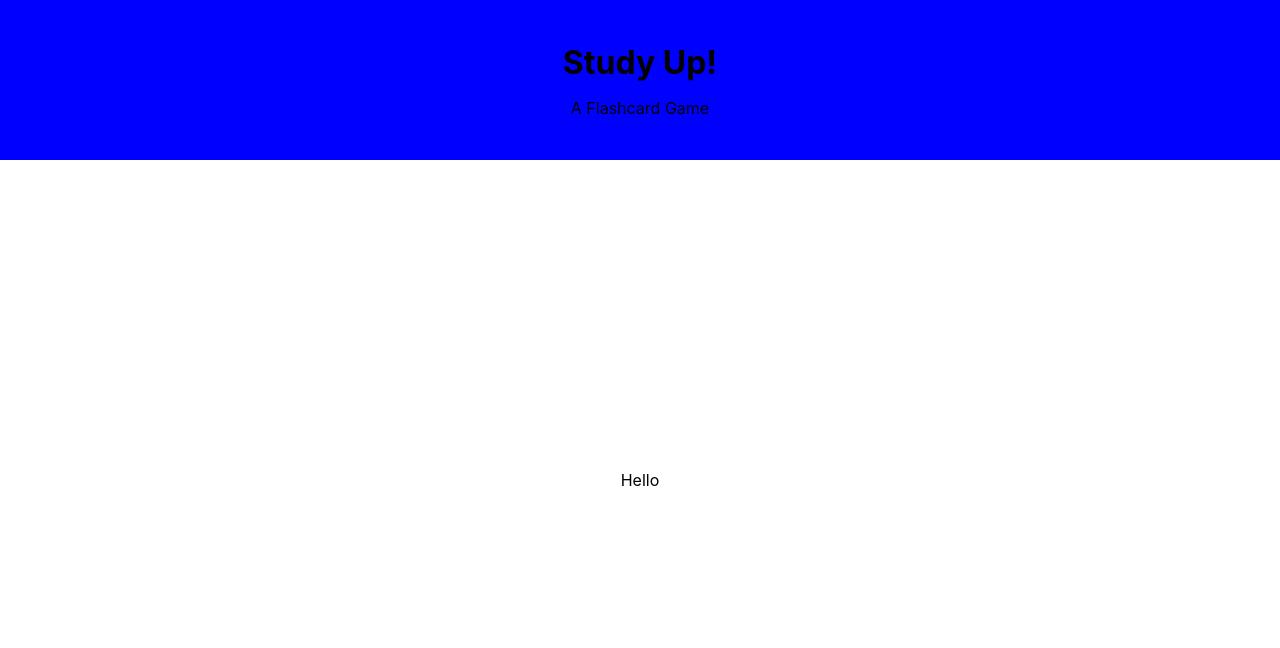
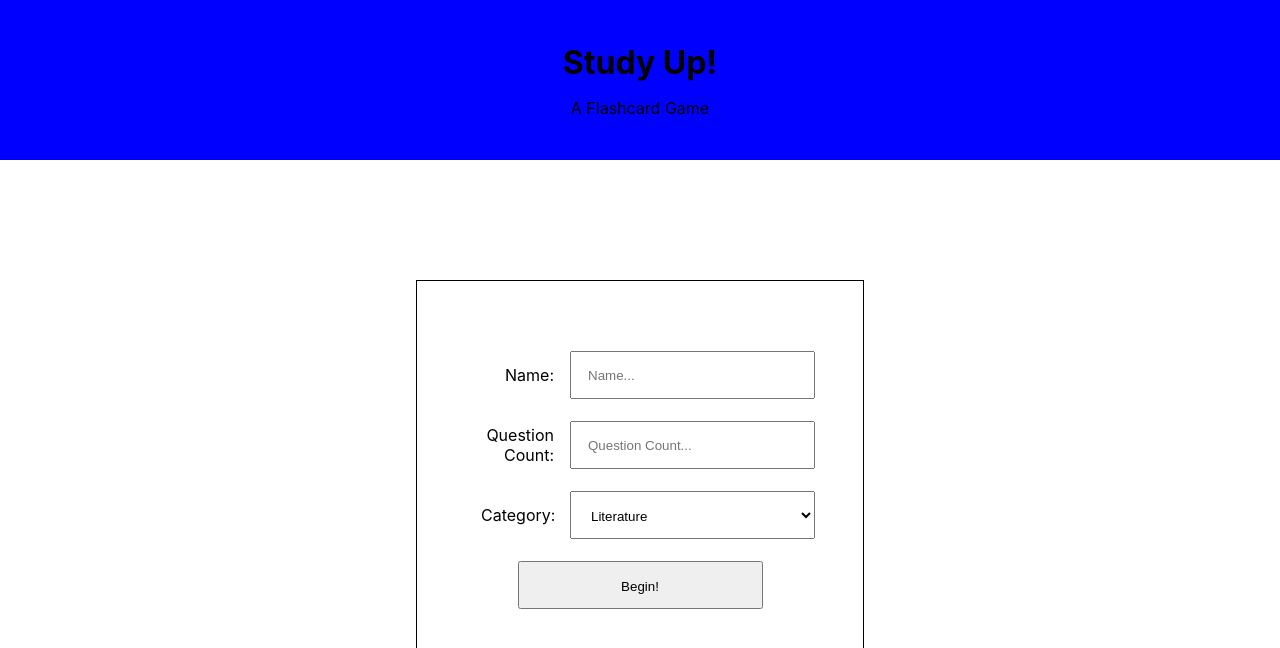
Before and after one commit to KyleWong2510/flashcards-challenge, a React (Create React App) app: page / in a window 1280 px wide. Shown: the top 648 px of the page. Built offline with nearby package versions, Linux system fonts and the light colour scheme.

Commit message:
General Form layout

```diff
--- a/src/components/App/App.js
+++ b/src/components/App/App.js
@@ -1,11 +1,12 @@
 import './App.css';
 import Layout from '../Layout/Layout'
+import Form from '../Form/Form'
 
 function App() {
   return (
     <div className="App">
       <Layout>
-        Hello
+        <Form />
       </Layout>
     </div>
   );
--- /dev/null
+++ b/src/components/Form/Form.css
@@ -0,0 +1,28 @@
+form {
+  align-items: center;
+  border: solid 1px;
+  display: flex;
+  flex-direction: column;
+  height: 50vh;
+  justify-content: space-evenly;
+  padding: 3rem;
+  width: 35vw;
+}
+
+form div {
+  align-items: center;
+  display: flex;
+}
+
+form input,
+form select {
+  height: 3rem;
+  padding: 1rem;
+  width: 70%;
+}
+
+form label {
+  padding: 0 1rem;
+  text-align: end;
+  width: 30%;
+}
--- a/src/components/Form/Form.js
+++ b/src/components/Form/Form.js
@@ -1,9 +1,53 @@
 import React from 'react'
+import './Form.css'
 
 const Form = () => {
+  const categories = [
+    'Literature',
+    'History',
+    'Geography',
+    'Science & Nature',
+    'Music',
+    'Film',
+    'Television',
+    'Sports',
+  ]
+
+  const dropdownOptions = categories.map(cat => (
+    <option value={ cat }>{ cat }</option>
+  ))
+
   return (
     <form>
-
+      <div>
+        <label for='name-input'>Name:</label>
+        <input
+          id='name-input'
+          type='text'
+          placeholder='Name...'
+        />
+      </div>
+      <div>
+        <label for='question-count-input'>Question Count:</label>
+        <input
+          id='question-count-input'
+          type='number'
+          min='1'
+          max='10'
+          placeholder='Question Count...'
+        />
+      </div>
+      <div>
+        <label for='category-input'>Category:</label>
+        <select id='category-input'>
+          {dropdownOptions}
+        </select>
+      </div>
+      <input
+        aria-label='submit-btn'
+        type='submit'
+        value='Begin!'
+      />
     </form>
   )
 }
```
